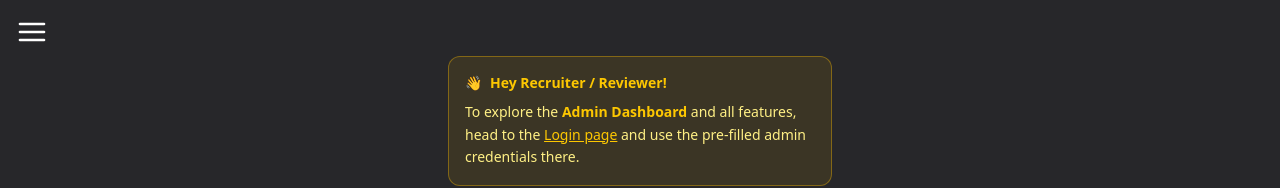
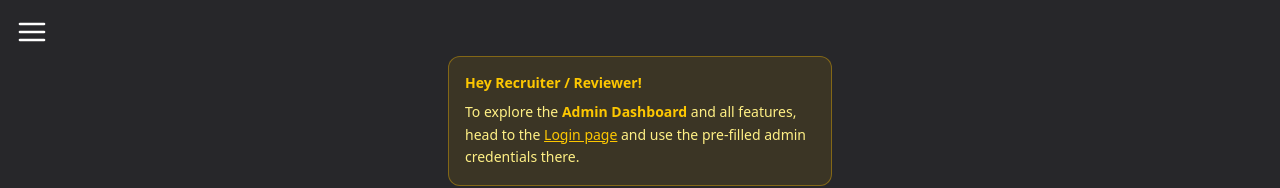
Before and after one commit to Puneetwhy/LMS-E, a React (Vite) app in the folder client/: page /signup in a window 1280 px wide. Shown: the top 188 px of the page. Built offline with nearby package versions, Linux system fonts and the light colour scheme.

Commit message:
Update recruiter notice banner text

```diff
--- a/client/src/pages/Signup.jsx
+++ b/client/src/pages/Signup.jsx
@@ -85,7 +85,7 @@ const Signup = () => {
         {/* ===== RECRUITER NOTICE BANNER ===== */}
         <div className="w-[90%] sm:w-[70%] md:w-[50%] lg:w-96 bg-yellow-500/10 border border-yellow-500/40 rounded-xl p-4 text-sm text-yellow-300">
           <p className="font-bold text-yellow-400 mb-2 flex items-center gap-2">
-            <span>👋</span> Hey Recruiter / Reviewer!
+             Hey Recruiter / Reviewer!
           </p>
           <p className="text-yellow-200 leading-relaxed">
             To explore the <span className="font-semibold text-yellow-400">Admin Dashboard</span> and all features, head to the{" "}
```
